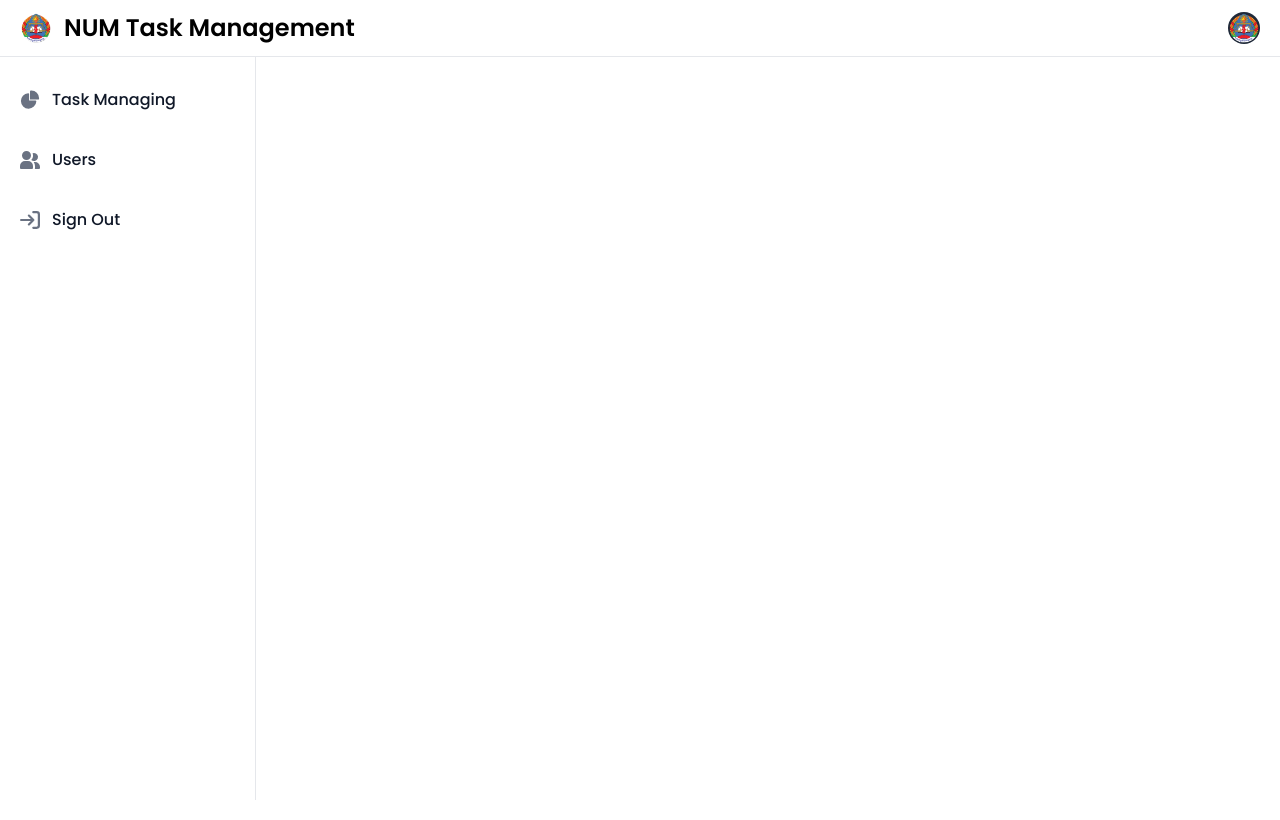
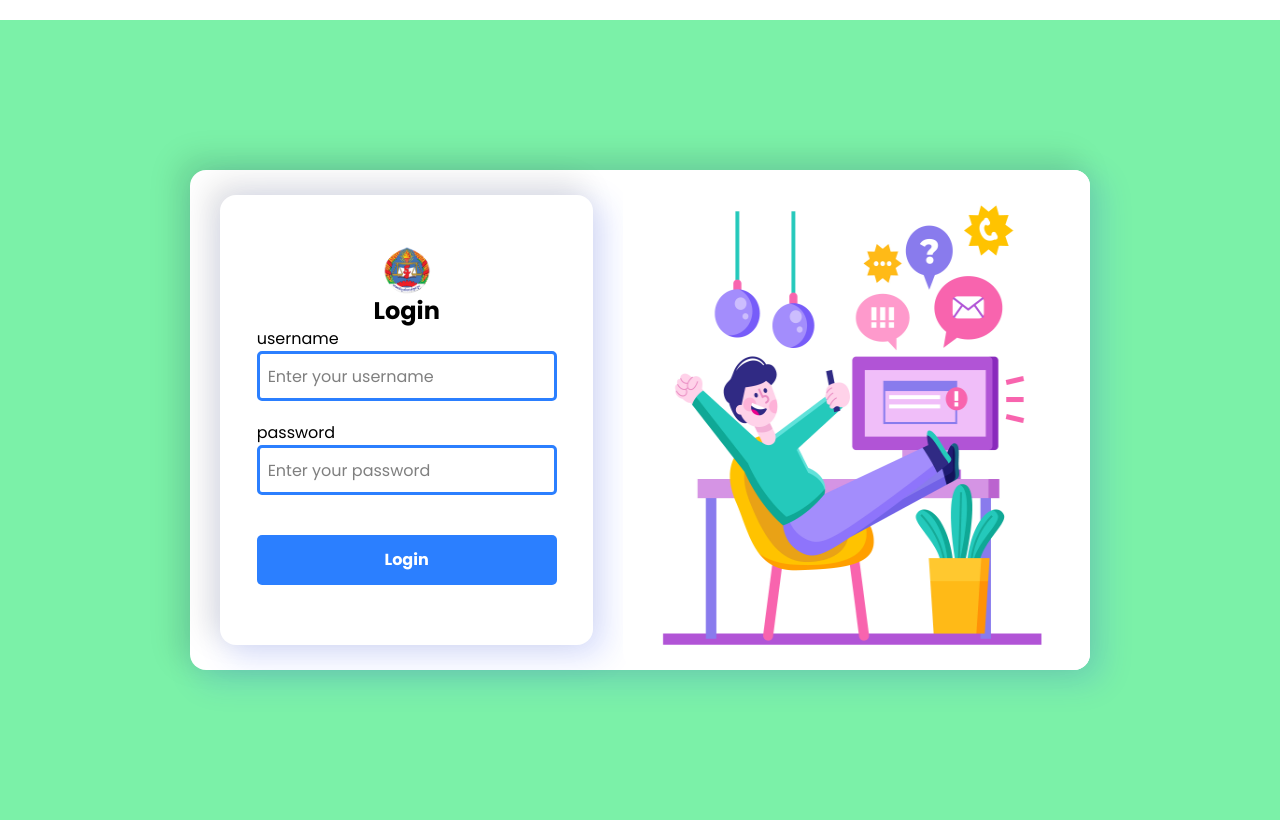
Before and after one commit to thun168/taskmanagemenet_front, a React (Vite) app: page /login in a window 1280 px wide. Built offline with nearby package versions, Linux system fonts and the light colour scheme; a web font is replaced by a local one.

Commit message:
new login

```diff
--- a/src/App.jsx
+++ b/src/App.jsx
@@ -1,19 +1,35 @@
-
-import './App.css'
-import { StateContext } from './context/StateContext'
-import Dashboard from './layout/Dashboard'
+import { useState } from 'react';
+import { BrowserRouter, Routes, Route, Navigate } from 'react-router-dom';
+import { StateContext } from './context/StateContext';
+import Dashboard from './layout/Dashboard';
+import Login from './pages/Login';
 
 function App() {
+  const [isLoggedIn, setIsLoggedIn] = useState(true);
+
+  const handleLogin = () => {
+    setIsLoggedIn(true);
+    localStorage.setItem('isLoggedIn', 'true'); // Save to localStorage
+  };
 
   return (
-    <>
     <StateContext>
-    <div className='pt-5'>
-      <Dashboard/>
-    </div>
+      <BrowserRouter>
+      <div className='pt-5'>
+        <Routes>
+          {isLoggedIn && (
+          <>
+          <Route path="/login" element={<Login onLogin={handleLogin} />} />
+          <Route path="/dashboard/*" element={isLoggedIn ? <Dashboard /> : <Navigate to="/login" />}/>
+          <Route path="*" element={<Navigate to={"/login"}  />}/>
+          </>
+          )
+          }
+        </Routes>
+        </div>
+      </BrowserRouter>
     </StateContext>
-    </>
-  )
+  );
 }
 
-export default App
+export default App;
--- a/src/components/AddEmployee.jsx
+++ b/src/components/AddEmployee.jsx
@@ -42,9 +42,6 @@ const AddEmployee = () => {
       <div className='w-[700px] h-auto bg-white z-50 rounded-xl shadow-[-10px_-10px_30px_4px_rgba(0,0,0,0.1),_10px_10px_30px_4px_rgba(45,78,255,0.15)]'>
         <div className='p-[10px]'>
         <div>
-            <button onClick={isCloseAdd} className={`w-[120px] ml-2 cursor-pointer h-[40px] bg-red-500 rounded-[7px] shadow-[0_8px_30px_rgb(0,0,0,0.12)] hover:bg-blue-900 transition-all duration-100`}>
-              <span className='font-bold text-white'>Cancel</span>
-            </button>
           <h1 className='text-center font-bold text-xl text-blue-600'>Add Employee</h1>
           </div>
           <form onSubmit={handleSubmit}>
@@ -97,6 +94,9 @@ const AddEmployee = () => {
               </div>
             </div>
             <div className='flex justify-center py-5 gap-4'>
+            <button onClick={isCloseAdd} className={`w-[120px] ml-2 cursor-pointer h-[40px] bg-red-500 rounded-[7px] shadow-[0_8px_30px_rgb(0,0,0,0.12)] hover:bg-blue-900 transition-all duration-100`}>
+              <span className='font-bold text-white'>Cancel</span>
+            </button>
               <Button name={"Save"} color={"bg-blue-500"} type="submit" />
             </div>
           </form>
--- a/src/components/AssignTask.jsx
+++ b/src/components/AssignTask.jsx
@@ -9,7 +9,7 @@ const AssignTask = () => {
     return () => clearTimeout(timer)
   }, [])
   return (
-    <div className={`transition-all duration-500 ease-out ${show ? 'opacity-100 translate-y-0' : 'opacity-0 translate-y-4'} flex justify-center items-center fixed inset-0 bg-black/30 backdrop-blur-sm`}>
+    <div className={`transition-all duration-500 ease-out ${show ? 'opacity-100 translate-y-0' : 'opacity-0 translate-y-4'} flex justify-center items-center fixed inset-0 bg-black/20 backdrop-blur-sm`}>
       <div className='w-[800px] h-[500px] bg-white z-50 rounded-xl shadow-[-10px_-10px_30px_4px_rgba(0,0,0,0.1),_10px_10px_30px_4px_rgba(45,78,255,0.15)]'>
         <div className='p-[50px]'>
           <h1 className='text-center font-bold text-xl text-blue-600'>Assign Task for Employee</h1>
--- a/src/components/Navbar.jsx
+++ b/src/components/Navbar.jsx
@@ -11,7 +11,7 @@ const Navbar = () => {
                         <button data-drawer-target="logo-sidebar" data-drawer-toggle="logo-sidebar" aria-controls="logo-sidebar" type="button" className="inline-flex items-center p-2 text-sm text-gray-500 rounded-lg sm:hidden hover:bg-gray-100 focus:outline-none focus:ring-2 focus:ring-gray-200 dark:text-gray-400 dark:hover:bg-gray-700 dark:focus:ring-gray-600">
                             <span className="sr-only">Open sidebar</span>
                             <svg className="w-6 h-6" aria-hidden="true" fill="currentColor" viewBox="0 0 20 20" xmlns="http://www.w3.org/2000/svg">
-                            <path clip-rule="evenodd" fill-rule="evenodd" d="M2 4.75A.75.75 0 012.75 4h14.5a.75.75 0 010 1.5H2.75A.75.75 0 012 4.75zm0 10.5a.75.75 0 01.75-.75h7.5a.75.75 0 010 1.5h-7.5a.75.75 0 01-.75-.75zM2 10a.75.75 0 01.75-.75h14.5a.75.75 0 010 1.5H2.75A.75.75 0 012 10z"></path>
+                            <path clipRule="evenodd" fillRule="evenodd" d="M2 4.75A.75.75 0 012.75 4h14.5a.75.75 0 010 1.5H2.75A.75.75 0 012 4.75zm0 10.5a.75.75 0 01.75-.75h7.5a.75.75 0 010 1.5h-7.5a.75.75 0 01-.75-.75zM2 10a.75.75 0 01.75-.75h14.5a.75.75 0 010 1.5H2.75A.75.75 0 012 10z"></path>
                             </svg>
                         </button>
                         <p className="flex ms-2 md:me-24">
--- a/src/components/Sidebar.jsx
+++ b/src/components/Sidebar.jsx
@@ -9,29 +9,29 @@ const Sidebar = () => {
         <div className="h-full px-3 pb-4 overflow-y-auto bg-white dark:bg-gray-800">
             <ul className="space-y-5 font-medium">
                 <li>
-                    <a href="/taskmanage" className="flex items-center p-2 text-gray-900 rounded-lg dark:text-white hover:bg-gray-100 dark:hover:bg-gray-700 group">
+                    <NavLink to="/dashboard/taskmanage" className="flex items-center p-2 text-gray-900 rounded-lg dark:text-white hover:bg-gray-100 dark:hover:bg-gray-700 group">
                     <svg className="w-5 h-5 text-gray-500 transition duration-75 dark:text-gray-400 group-hover:text-gray-900 dark:group-hover:text-white" aria-hidden="true" xmlns="http://www.w3.org/2000/svg" fill="currentColor" viewBox="0 0 22 21">
                         <path d="M16.975 11H10V4.025a1 1 0 0 0-1.066-.998 8.5 8.5 0 1 0 9.039 9.039.999.999 0 0 0-1-1.066h.002Z"/>
                         <path d="M12.5 0c-.157 0-.311.01-.565.027A1 1 0 0 0 11 1.02V10h8.975a1 1 0 0 0 1-.935c.013-.188.028-.374.028-.565A8.51 8.51 0 0 0 12.5 0Z"/>
                     </svg>
                     <span className="ms-3">Task Managing</span>
-                   </a>
+                   </NavLink>
                 </li>
                 <li>
-                    <a href="/usersection" className="flex items-center p-2 text-gray-900 rounded-lg dark:text-white hover:bg-gray-100 dark:hover:bg-gray-700 group">
+                    <NavLink to="/dashboard/usersection" className="flex items-center p-2 text-gray-900 rounded-lg dark:text-white hover:bg-gray-100 dark:hover:bg-gray-700 group">
                     <svg className="shrink-0 w-5 h-5 text-gray-500 transition duration-75 dark:text-gray-400 group-hover:text-gray-900 dark:group-hover:text-white" aria-hidden="true" xmlns="http://www.w3.org/2000/svg" fill="currentColor" viewBox="0 0 20 18">
                         <path d="M14 2a3.963 3.963 0 0 0-1.4.267 6.439 6.439 0 0 1-1.331 6.638A4 4 0 1 0 14 2Zm1 9h-1.264A6.957 6.957 0 0 1 15 15v2a2.97 2.97 0 0 1-.184 1H19a1 1 0 0 0 1-1v-1a5.006 5.006 0 0 0-5-5ZM6.5 9a4.5 4.5 0 1 0 0-9 4.5 4.5 0 0 0 0 9ZM8 10H5a5.006 5.006 0 0 0-5 5v2a1 1 0 0 0 1 1h11a1 1 0 0 0 1-1v-2a5.006 5.006 0 0 0-5-5Z"/>
                     </svg>
                     <span className="flex-1 ms-3 whitespace-nowrap">Users</span>
-                    </a>
+                    </NavLink>
                 </li>
                 <li>
-                    <a href="#" className="flex items-center p-2 text-gray-900 rounded-lg dark:text-white hover:bg-gray-100 dark:hover:bg-gray-700 group">
+                    <NavLink to="/dashboard/login" className="flex items-center p-2 text-gray-900 rounded-lg dark:text-white hover:bg-gray-100 dark:hover:bg-gray-700 group">
                     <svg className="shrink-0 w-5 h-5 text-gray-500 transition duration-75 dark:text-gray-400 group-hover:text-gray-900 dark:group-hover:text-white" aria-hidden="true" xmlns="http://www.w3.org/2000/svg" fill="none" viewBox="0 0 18 16">
-                        <path stroke="currentColor" stroke-linecap="round" stroke-linejoin="round" stroke-width="2" d="M1 8h11m0 0L8 4m4 4-4 4m4-11h3a2 2 0 0 1 2 2v10a2 2 0 0 1-2 2h-3"/>
+                        <path stroke="currentColor" strokeLinecap="round" strokeLinejoin="round" strokeWidth="2" d="M1 8h11m0 0L8 4m4 4-4 4m4-11h3a2 2 0 0 1 2 2v10a2 2 0 0 1-2 2h-3"/>
                     </svg>
                     <span className="flex-1 ms-3 whitespace-nowrap">Sign Out</span>
-                    </a>
+                    </NavLink>
                 </li>
             </ul>
         </div>
--- /dev/null
+++ b/src/pages/Login.jsx
@@ -0,0 +1,72 @@
+import React, { useState } from 'react'
+import LoginPic from "../assets/login.jpg";
+import NUM from "../assets/NUM.png"
+import { useNavigate } from 'react-router-dom';
+
+const Login = ({onLogin}) => {
+
+    const [formData,setFormData] = useState({
+        name:"",
+        password:""
+    })
+
+    const handleInputChange = (e) => {
+        const { name, value } = e.target;
+        setFormData((prevFormData) => ({
+          ...prevFormData,
+          [name]: value,
+        }));
+      };
+
+    const navigate = useNavigate();
+    const handleLogin = (e) => {
+        e.preventDefault();
+        if(formData.name == "Dara" & formData.password == "123"){
+            const isAuthenticated = true;
+            if (isAuthenticated) {
+              onLogin();
+              navigate("/dashboard");
+            }
+        } else {
+            console.log("Error");
+        }
+      };
+
+
+  return (
+    <div className='bg-green-300'>
+        <div className='min-h-screen flex items-center justify-center'>
+            <div className='w-[900px] h-[500px] bg-white pl-[30px] rounded-2xl shadow-[-10px_-10px_30px_4px_rgba(0,0,0,0.1),_10px_10px_30px_4px_rgba(45,78,255,0.15)] flex' >
+                <div className='w-[400px] h-[450px] bg-white m-auto rounded-2xl shadow-[-10px_-10px_30px_4px_rgba(0,0,0,0.1),_10px_10px_30px_4px_rgba(45,78,255,0.15)]'>
+                    <div className='mt-[50px]'>
+                        <div className='flex justify-center'>
+                        <img src={NUM} className='w-[50px] h-[50px]'/>
+                        </div>
+                        <h1 className='text-center font-bold text-2xl'>Login</h1>
+                    </div>
+                    <form className='flex justify-center' onSubmit={handleLogin}>
+                        <div className='flex justify-center flex-col'>
+                            <div className='flex flex-col'>
+                                <label>username</label>
+                                <input type='text' name='name' value={formData.name} onChange={handleInputChange}
+                                className='w-[300px] h-[50px] p-2 rounded-[5px] border-3 border-blue-500' placeholder='Enter your username'/>
+                                <label className='mt-5'>password</label>
+                                <input type='text' name='password' value={formData.password} onChange={handleInputChange}
+                                className='w-[300px] h-[50px] p-2 rounded-[5px] border-3 border-blue-500' placeholder='Enter your password'/>
+                            </div>
+                            <button className='max-w-[300px] h-[50px] cursor-pointer bg-blue-500 rounded-[5px] mt-10 hover:bg-blue-300 transition-all duration-300'>
+                                <span className='font-bold text-white'>Login</span>
+                            </button>
+                        </div>
+                    </form>
+                </div>
+                <div className='ml-[30px]'>
+                    <img src={LoginPic} className='w-[500px] h-[500px] rounded-2xl'/>
+                </div>
+            </div>
+        </div>
+    </div>
+  )
+}
+
+export default Login
```
Also changed, not shown: src/layout/Dashboard.jsx (+34 -3 lines), src/assets/login.jpg (added).
